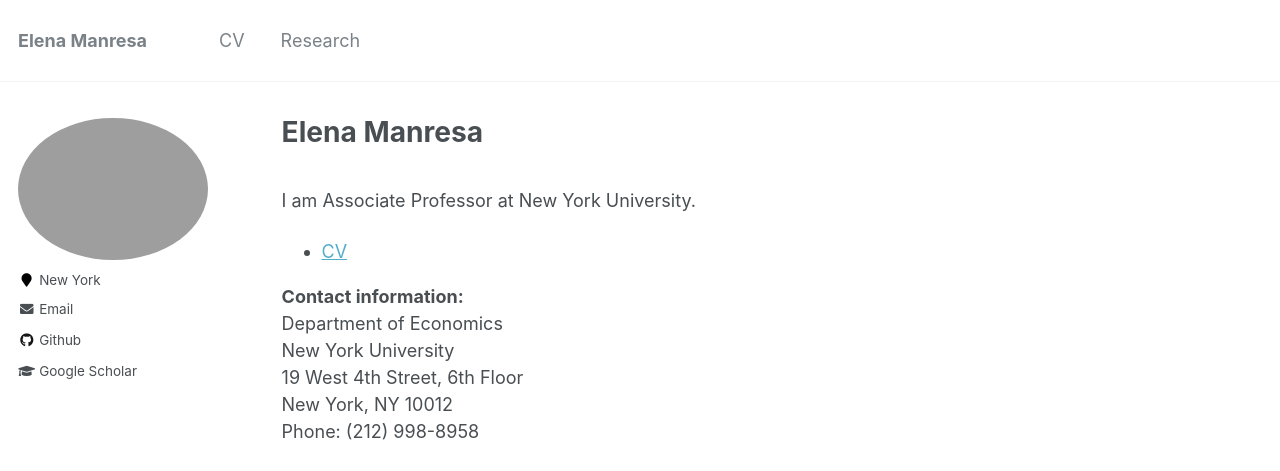
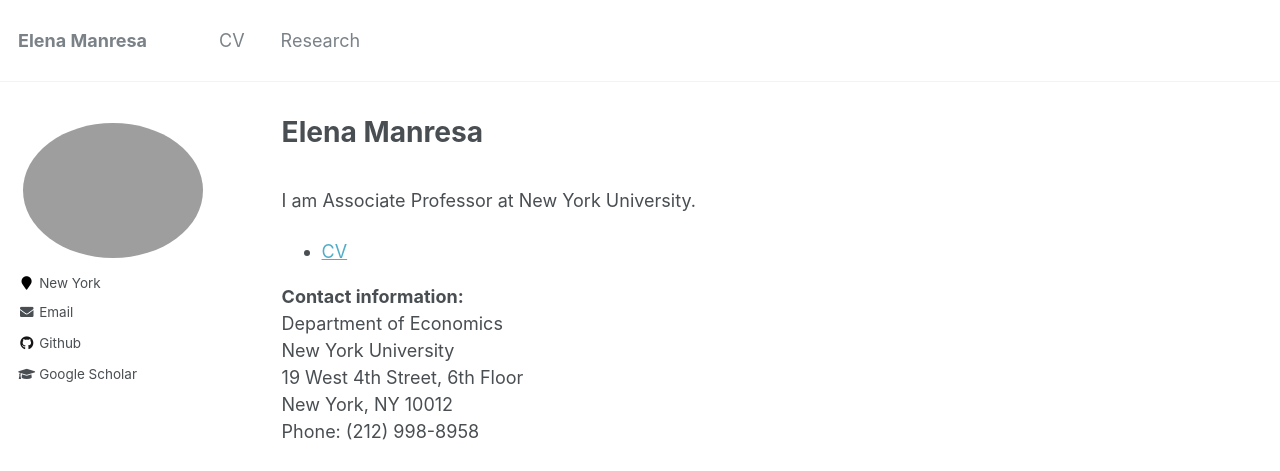
Before and after one commit to elenamanresa/elenamanresa.github.io, a Jekyll site: the page built from _pages/about.md, in a window 1280 px wide. Shown: the top 471 px of the page. Built offline with Jekyll 4.4.1, drawn with Linux system fonts in a browser that asks for light colours.

Commit message:
Update _sidebar.scss changing ing max width

```diff
--- a/_sass/_sidebar.scss
+++ b/_sass/_sidebar.scss
@@ -74,7 +74,7 @@
   vertical-align: top;
   width: 50px;
   // set width only, for non-square avatars
-  height: 50px;
+  // height: 50px;
 
   @include breakpoint($large) {
     display: inline-block;
@@ -83,11 +83,11 @@
   }
 
   img {
-    max-width: 300px;
+    max-width: 200px;
     border-radius: 50%;
 
     @include breakpoint($large) {
-      padding: 0px;
+      padding: 5px;
       border: 0px solid $border-color;
     }
   }
```
